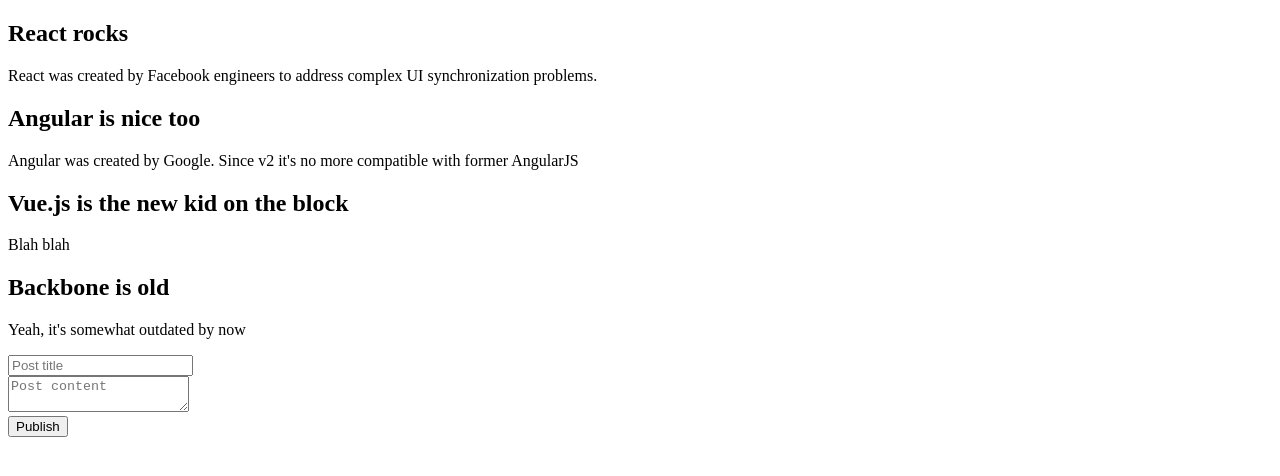
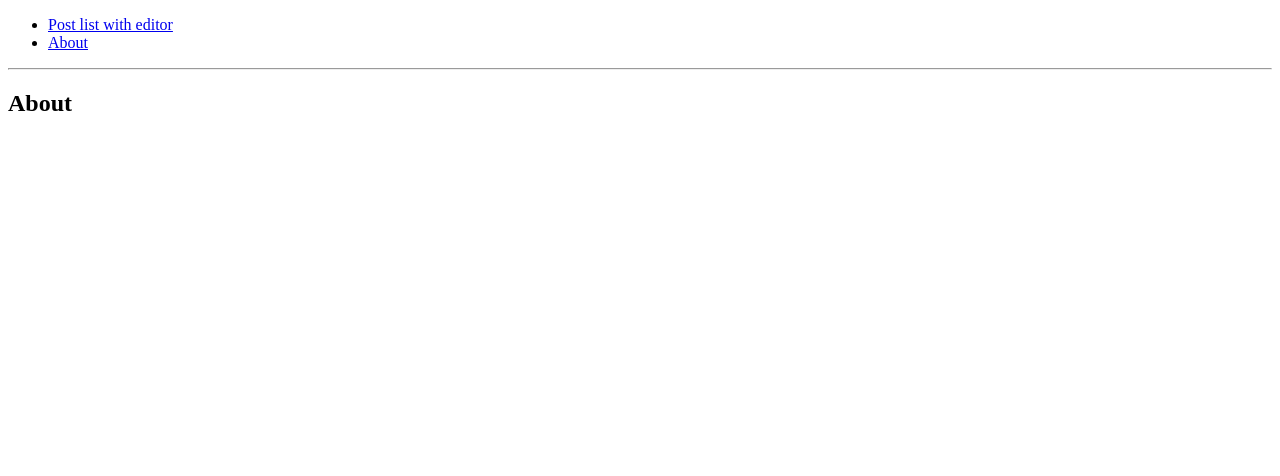
Before and after one commit to bhubr/clean-blog-react, a React (Create React App) app in the folder front-public/: page /about in a window 1280 px wide. Shown: the top 476 px of the page. Built offline with nearby package versions, Linux system fonts and the light colour scheme.

Commit message:
Routing 1/2: add React Router & simple routes

```diff
--- a/front-public/package.json
+++ b/front-public/package.json
@@ -8,6 +8,7 @@
     "prop-types": "^15.6.1",
     "react": "^16.4.0",
     "react-dom": "^16.4.0",
+    "react-router-dom": "^4.2.2",
     "react-scripts": "1.1.4"
   },
   "scripts": {
--- /dev/null
+++ b/front-public/src/About.js
@@ -0,0 +1,9 @@
+import React from 'react'
+
+const About = () => (
+  <div>
+    <h2>About</h2>
+  </div>
+)
+
+export default About
--- a/front-public/src/App.js
+++ b/front-public/src/App.js
@@ -1,37 +1,26 @@
-import React, { Component } from 'react'
-import PostList from './PostList'
-import PostEditor from './PostEditor'
+import React from 'react'
+import { BrowserRouter as Router, Route, Link } from 'react-router-dom'
+import PostListWithEditor from './PostListWithEditor'
+import About from './About'
 
-import posts from './posts'
+const App = () => (
+  <Router>
+    <div>
+      <ul>
+        <li>
+          <Link to="/">Post list with editor</Link>
+        </li>
+        <li>
+          <Link to="/about">About</Link>
+        </li>
+      </ul>
 
-class App extends Component {
-  constructor (props) {
-    super(props)
-    this.state = {
-      posts
-    }
-    this.addPost = this.addPost.bind(this)
-  }
-  addPost (postData) {
-    const { posts } = this.state
-    // Use "spread operator" to make a copy of the posts array,
-    // instead of modifying it directly
-    // https://developer.mozilla.org/en-US/docs/Web/JavaScript/Reference/Operators/Spread_syntax
-    const newPosts = [ ...posts ]
-    newPosts.push(postData)
-    // Pass the newly created array as value for state's posts
-    this.setState({
-      posts: newPosts
-    })
-  }
-  render () {
-    return (
-      <div className="App">
-        <PostList posts={this.state.posts} />
-        <PostEditor addPost={ this.addPost } />
-      </div>
-    )
-  }
-}
+      <hr />
+
+      <Route exact path="/" component={PostListWithEditor} />
+      <Route path="/about" component={About} />
+    </div>
+  </Router>
+)
 
 export default App
--- /dev/null
+++ b/front-public/src/PostListWithEditor.js
@@ -0,0 +1,37 @@
+import React, { Component } from 'react'
+import PostList from './PostList'
+import PostEditor from './PostEditor'
+
+import posts from './posts'
+
+class App extends Component {
+  constructor (props) {
+    super(props)
+    this.state = {
+      posts
+    }
+    this.addPost = this.addPost.bind(this)
+  }
+  addPost (postData) {
+    const { posts } = this.state
+    // Use "spread operator" to make a copy of the posts array,
+    // instead of modifying it directly
+    // https://developer.mozilla.org/en-US/docs/Web/JavaScript/Reference/Operators/Spread_syntax
+    const newPosts = [ ...posts ]
+    newPosts.push(postData)
+    // Pass the newly created array as value for state's posts
+    this.setState({
+      posts: newPosts
+    })
+  }
+  render () {
+    return (
+      <div className="App">
+        <PostList posts={this.state.posts} />
+        <PostEditor addPost={ this.addPost } />
+      </div>
+    )
+  }
+}
+
+export default App
```
